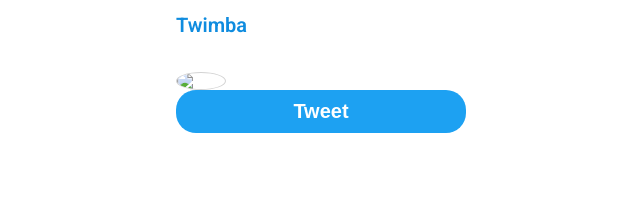
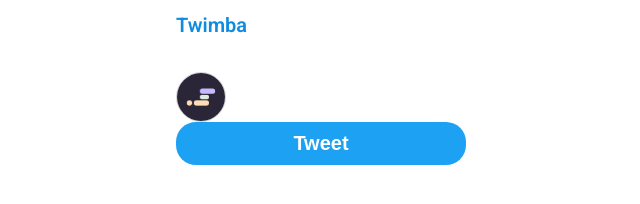
Before and after one commit to favy-codez/twitter-clone, a plain HTML site: page index.html in a window 1280 px wide. Shown: the whole page, without its empty margins (319-959 px from the left). Drawn offline with Linux system fonts and the light colour scheme.

Commit message:
commit message

```diff
--- a/index.html
+++ b/index.html
@@ -21,6 +21,6 @@
 		<button id="tweet-btn">Tweet</button>
 		<div class="feed" id="feed"></div>
 	</main>
-	<script src="script.js"></script>
+	<script src="/JS/script.js"></script>
 </body>
 </html>
```
Also changed, not shown: JS/data.js (renamed from data.js), JS/script.js (added), images/chucknorris.jpeg (added), images/flower.png (added), images/love.png (added), images/musk.png (added), images/overflow.png (added), images/scrimbalogo.png (added), images/tcruise.png (added), images/troll.jpg (added).
